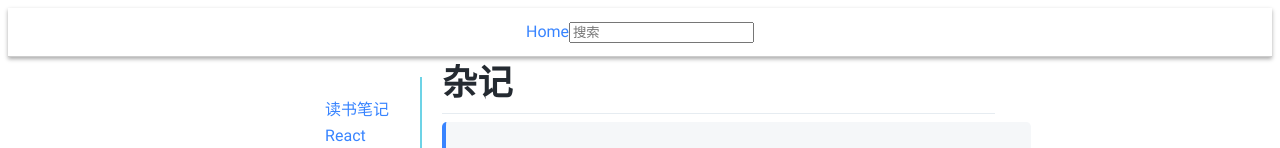
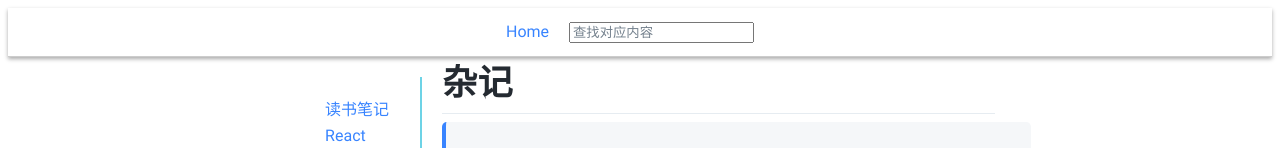
Before and after one commit to koloer-blus/react-sorcery, a React (Vite) app: page /#/ in a window 1280 px wide. Shown: the top 148 px of the page. Built offline with nearby package versions, Linux system fonts and the light colour scheme.

Commit message:
feat(header): search

```diff
--- a/src/components/header/header.module.less
+++ b/src/components/header/header.module.less
@@ -6,3 +6,38 @@
     display: flex;
     justify-content: center;
 }
+
+.doc-search {
+    margin: 0 20px;
+    position: relative;
+    .doc-search-input {
+        font-size: 14px;
+        height: 28px;
+        border: 0;
+    }
+
+    .doc-search-btn {
+        font-size: 14px;
+        width: 64px;
+        border-left: 0;
+
+    }
+}
+
+.doc-search-result {
+    position: absolute;
+    width: 300px;
+    height: auto;
+    top: 28px;
+    left: 0px;
+    border: 1px solid #ccc;
+    background-color: #fff;
+    border-radius: 4px;
+    box-shadow: 2px 2px 2px #aaa;
+    padding: 10px;
+    z-index: 1;
+}
+
+.split-box {
+    border-bottom: 1px dashed #ccc;
+}
--- a/src/components/header/index.jsx
+++ b/src/components/header/index.jsx
@@ -1,5 +1,6 @@
 import * as React from 'react';
 import { Link } from 'react-router-dom';
+import Search from './search';
 import headerStyle from './header.module.less';
 
 const Header = () => {
@@ -8,7 +9,7 @@ const Header = () => {
       <nav>
         <Link to="/">Home</Link>
       </nav>
-      <input placeholder="搜索" />
+      <Search />
     </div>
   )
 };
--- /dev/null
+++ b/src/components/header/search.jsx
@@ -0,0 +1,65 @@
+import * as React from 'react';
+import headerStyle from './header.module.less'
+import { pages } from '@/route.config.json';
+import { Link } from 'react-router-dom';
+
+const Search = () => {
+  const [result, setResult] = React.useState(pages);
+  const [visible, setVisible] = React.useState(false);
+  const inputRef = React.useRef();
+  const search = () => {
+    setVisible(true)
+    const value = inputRef.current.value.toLowerCase().trim();
+    if (value) {
+      const temp = result.filter(page => {
+        const filePath = page.filePath.toLowerCase();
+        return filePath.includes(value);
+      });
+      setResult(temp);
+    } else {
+      setResult(pages)
+    }
+  }
+
+  const isSearch = result.length !== pages.length;
+  return (
+    <div className={headerStyle['doc-search']}>
+      <div className="doc-search-box">
+        <input
+          onBlur={() => setVisible(false)}
+          onFocus={() => setVisible(true)}
+          onChange={search}
+          ref={inputRef}
+          placeholder="查找对应内容"
+          className="doc-search-input"
+          type="text"
+        />
+      </div>
+      {
+        visible && (
+          <div className={headerStyle["doc-search-result"]}>
+            <div className={headerStyle["split-box"]}>
+              {
+                isSearch ? '为你找到以下内容：' : '看看这些内容吧：'
+              }
+            </div>
+            <ol>
+              {
+                result.map(item => {
+                  return (
+                    <li key={item.md_key}>
+                      <Link to={item.path}>{item.filePath}</Link>
+                    </li>
+                  )
+                })
+              }
+            </ol>
+          </div>
+
+        )
+      }
+    </div>
+  )
+};
+
+export default Search;
--- a/src/pages/doc/doc.module.less
+++ b/src/pages/doc/doc.module.less
@@ -3,6 +3,8 @@
     border-right: 2px solid rgb(109, 211, 230);
     padding: 20px;
     margin: 20px;
+    position: sticky;
+    top: 20px;
 }
 
 .nav-link {
@@ -13,4 +15,11 @@
     display: flex;
     justify-content: center;
     align-items: flex-start;
+    min-width: 1200px;
 }
+
+
+.md-doc-view {
+    max-width: 800px;
+    min-width: 400px;
+}
--- a/src/pages/doc/markdown.jsx
+++ b/src/pages/doc/markdown.jsx
@@ -6,6 +6,7 @@ import rehypeRaw from 'rehype-raw';
 import SyntaxHighlighter from 'react-syntax-highlighter';
 import { atelierDuneLight } from 'react-syntax-highlighter/dist/esm/styles/hljs';
 import "style/theme.css";
+import docStyle from './doc.module.less';
 
 import routes from '@/route.config.json';
 import { Link } from 'react-router-dom';
@@ -15,7 +16,7 @@ const MarkDown = (props) => {
 
   return (
     <ReactMarkdown
-      className="md-doc-view"
+      className={docStyle["md-doc-view"]}
       children={content || ''}
       remarkPlugins={[remarkGfm]}
       rehypePlugins={[rehypeRaw]}
--- a/src/style/theme.css
+++ b/src/style/theme.css
@@ -2029,9 +2029,11 @@ button.active,
 
 /* the input #md-grid-height doesn't have a type attached for some reason and needs to be adressed seperately */
 
-html select,
+
+/* html select,
 html input[type="text"],
-html input[type="number"],
+html input[type="number"], */
+
 #md-grid-height {
     background-color: var(--bg-color) !important;
     border-radius: 0.3rem !important;
```
